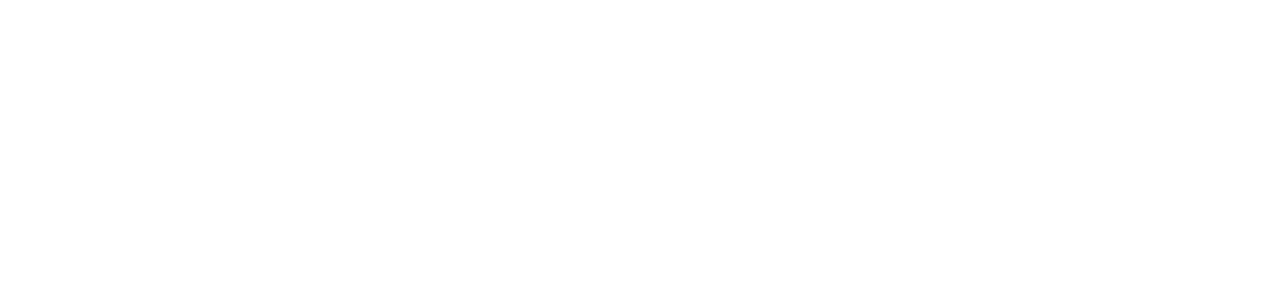
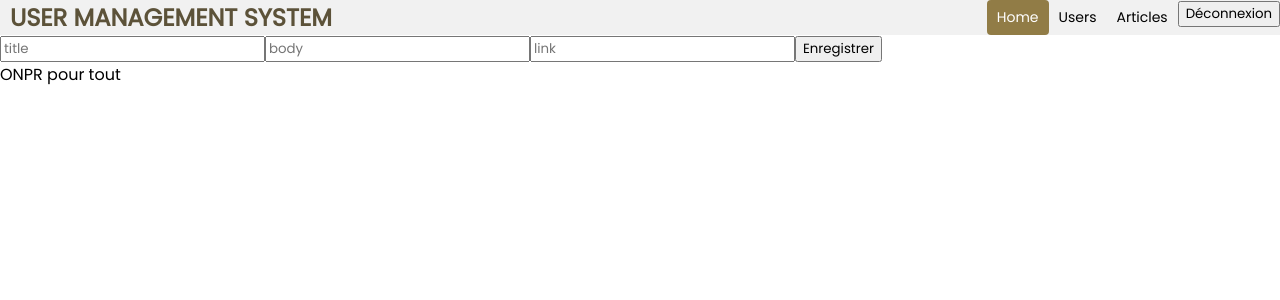
Before and after one commit to Jean-Lionel/onpr-react, a React (Create React App) app: page /admin-article-add in a window 1280 px wide. Shown: the top 300 px of the page. Built offline with nearby package versions, Linux system fonts and the light colour scheme; sample sign-in values are in the browser's storage.

Commit message:
save artcle

```diff
--- /dev/null
+++ b/src/Pages/Admin/articles/ArticleAdd.js
@@ -0,0 +1,12 @@
+import AddArticle from "../../../components/admin/articles/AddArticle";
+import Admin from "../../Admin";
+
+const ArticleAdd = () => {
+    return (
+        <Admin>
+            <AddArticle/>
+        </Admin>
+     );
+}
+
+export default ArticleAdd;
--- /dev/null
+++ b/src/components/admin/articles/AddArticle.js
@@ -0,0 +1,58 @@
+import { useState } from "react";
+import axios from 'axios'
+import { useHistory } from "react-router-dom";
+
+const AddArticle = () => {
+
+    const [title, setTitle] = useState("");
+    const [body, setBody] = useState("")
+    const [link, setLink] = useState("")
+    let history = useHistory();
+
+    const handleSubmit = (e) => {
+        e.preventDefault();
+
+        const token = localStorage.getItem("token")
+        const article = {
+            title: title,
+            body: body,
+        }
+        axios.post("articles/",
+        article,
+        {
+            headers: {
+                 Authorization: "Bearer " +token
+                }
+        }
+        )
+        .then(function (response) {
+            console.log(response)
+            history.push("/admin-article");
+        })
+        .catch(function (error) {
+            console.log(error)
+        }).finally((e) ={
+
+
+        })
+
+
+    }
+
+
+    return ( <div>
+        <form action="" onSubmit={handleSubmit}>
+            <div>
+                <input type="text" placeholder="title" title="Title HHHHH" value={title} onChange={(e) => setTitle(e.target.value)} />
+                <input type="text" placeholder="body"  name="body" value={body} onChange={(e) => setBody(e.target.value)} />
+                <input type="text" placeholder="link"  name="link" value={link} onChange={(e) => setLink(e.target.value)} />
+
+                <button type="submit" className="btn btn-save">
+                    Enregistrer
+                </button>
+            </div>
+        </form>
+    </div> );
+}
+
+export default AddArticle;
--- a/src/components/admin/articles/ArticleList.js
+++ b/src/components/admin/articles/ArticleList.js
@@ -1,4 +1,5 @@
 import useFetchData from "../../../utility/useFecthData";
+import {Link} from "react-router-dom"
 
 const ArticleList = () => {
     let {data: articles, isLoading, error} = useFetchData("articles");
@@ -8,6 +9,11 @@ const ArticleList = () => {
             <h1>
                 Liste des articles
             </h1>
+            <Link to="/admin-article-add">
+                <p>
+                Ajouter un Article
+                </p>
+            </Link>
             <ul>
             {articlesList && articlesList.map((article, index) =>(
                 <li key={index} className="article-item">
--- a/src/route/RouteComponent.js
+++ b/src/route/RouteComponent.js
@@ -4,6 +4,7 @@ import {
   } from "react-router-dom";
 import Home from "../Home";
 import Admin from "../Pages/Admin";
+import ArticleAdd from "../Pages/Admin/articles/ArticleAdd";
 import Article from "../Pages/Admin/articles/Articles";
 import Users from "../Pages/Admin/Users";
 import Bonjour from "../Pages/Bonjour";
@@ -20,6 +21,7 @@ const RouteComponent = () => {
           <ProtectedRoute exact path="/admin" component={Admin} />
           <ProtectedRoute exact path="/users" component={Users} />
           <ProtectedRoute exact path="/admin-article" component={Article} />
+          <ProtectedRoute exact path="/admin-article-add" component={ArticleAdd} />
         </Switch>
      );
 }
```
